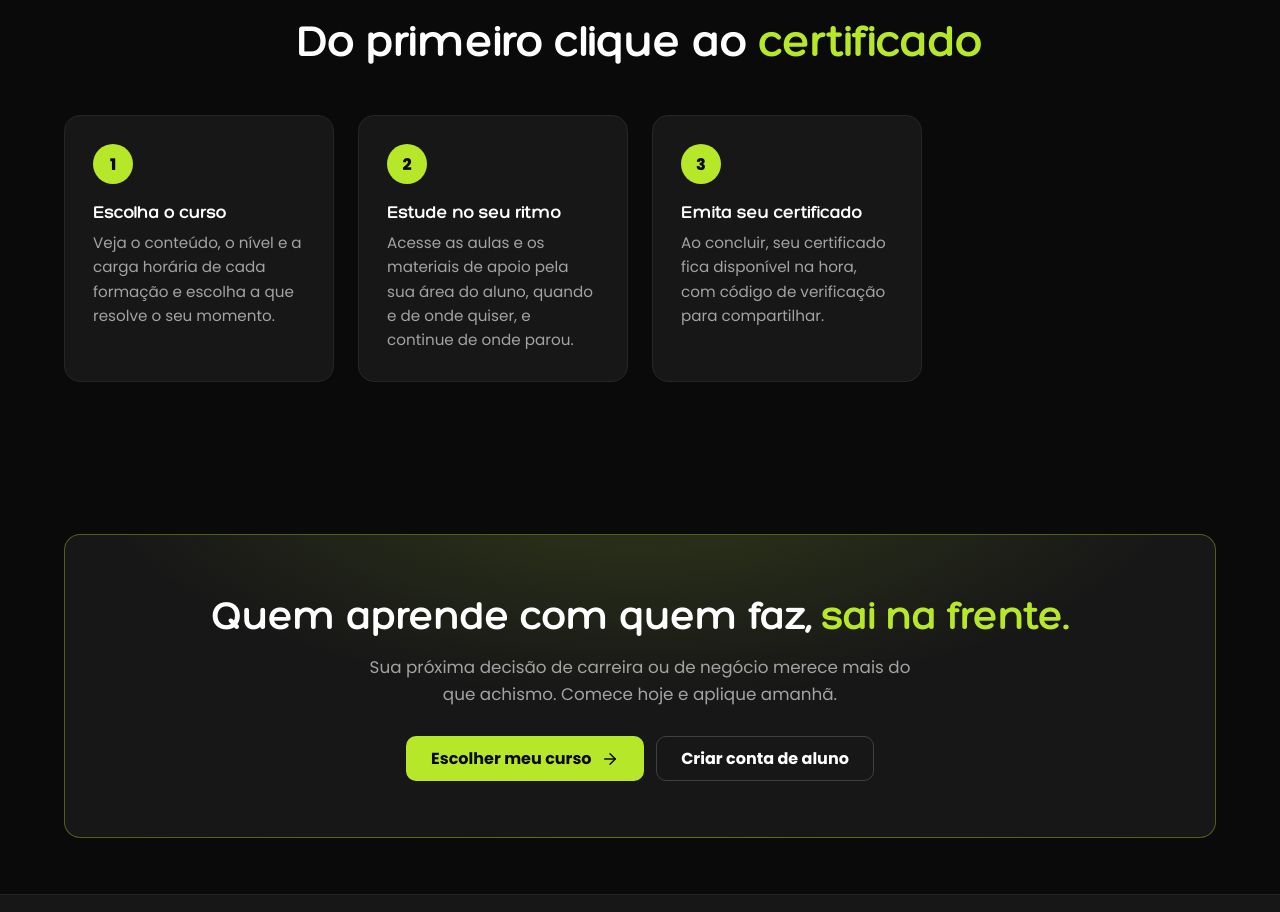
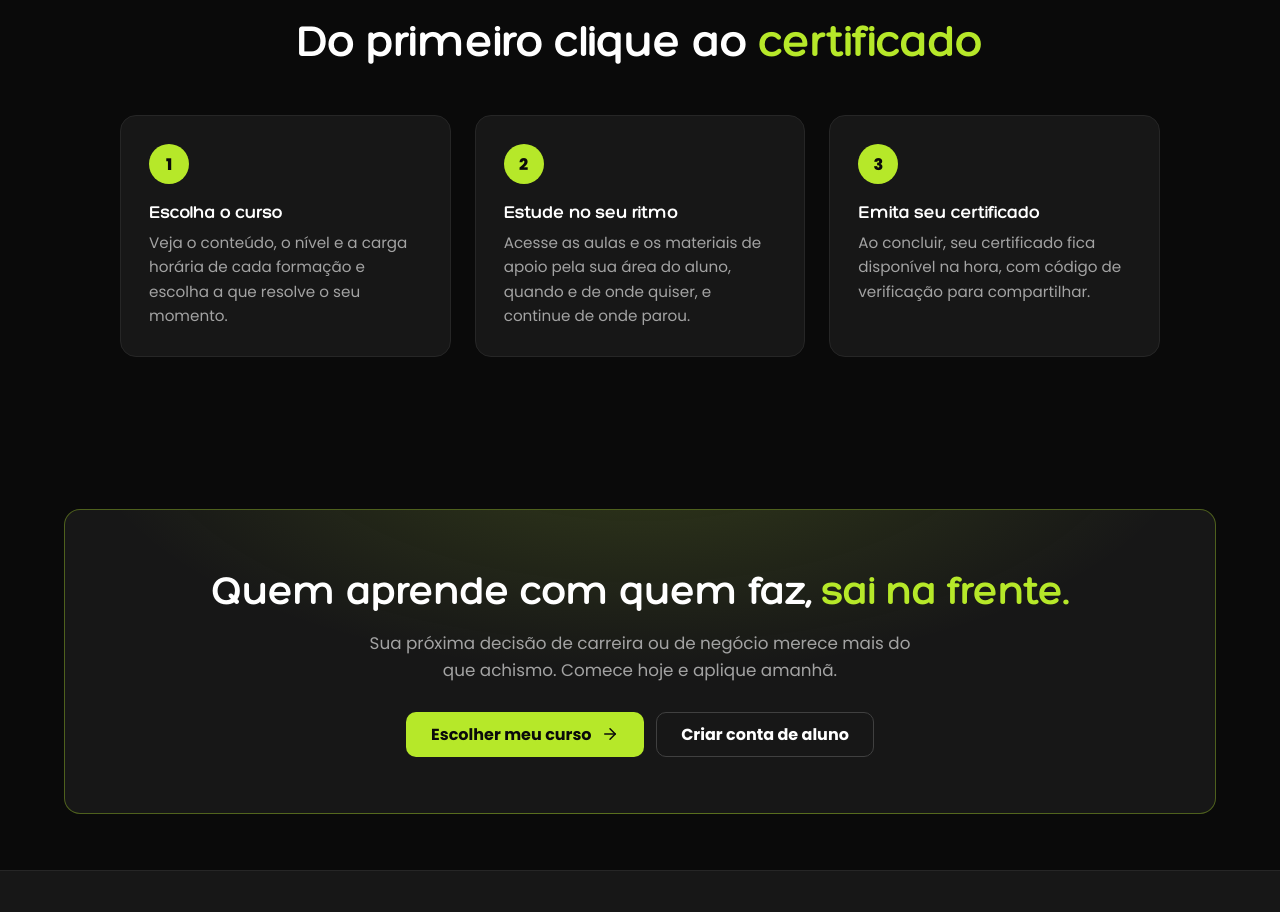
Before and after one commit to NandoMoreiradev/picplus-site, a React (Vite) app in the folder frontend/: page /academy in a window 1280 px wide. Shown: the part 1697-2609 px from the top of the page. Built offline with nearby package versions, Linux system fonts and the light colour scheme; no server answers.

Commit message:
feat: add responsive StepsGrid component to AcademyCatalog for improved layout

```diff
--- a/frontend/src/pages/public/academy/AcademyCatalog.tsx
+++ b/frontend/src/pages/public/academy/AcademyCatalog.tsx
@@ -265,6 +265,23 @@ const Step = styled.div`
     font-size: 0.95rem;
     line-height: 1.6;
     color: ${({ theme }) => theme.colors.textSecondary};
+  }
+`;
+
+const StepsGrid = styled.div`
+  display: grid;
+  grid-template-columns: repeat(3, 1fr);
+  gap: 1.5rem;
+  max-width: 1040px;
+  margin: 0 auto;
+
+  @media (max-width: ${({ theme }) => theme.breakpoints.laptop}) {
+    grid-template-columns: repeat(auto-fit, minmax(280px, 1fr));
+  }
+
+  @media (max-width: ${({ theme }) => theme.breakpoints.tablet}) {
+    grid-template-columns: 1fr;
+    max-width: 480px;
   }
 `;
 
@@ -542,7 +559,7 @@ export function AcademyCatalog() {
               </>
             }
           />
-          <Grid $min="250px">
+          <StepsGrid>
             {STEPS.map((step, i) => (
               <Step key={step.title}>
                 <span className="num">{i + 1}</span>
@@ -550,7 +567,7 @@ export function AcademyCatalog() {
                 <p>{step.text}</p>
               </Step>
             ))}
-          </Grid>
+          </StepsGrid>
         </Container>
       </Section>
 
```
